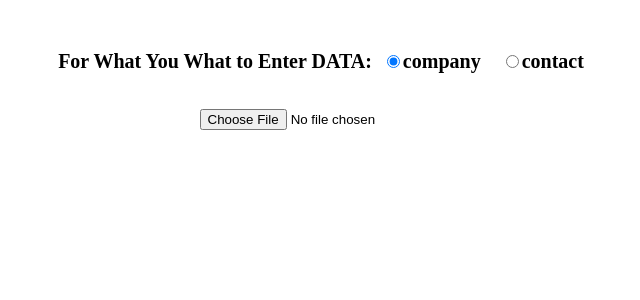
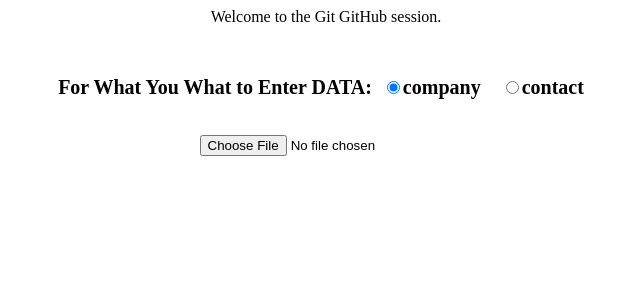
Before and after one commit to thumarkrisha/ShipmentPlacement, a React (Create React App) app in the folder shipmnt-app/: page / in a window 1280 px wide. Shown: the top 300 px of the page, without its empty margins (314-954 px from the left). Built offline with nearby package versions, Linux system fonts and the light colour scheme.

Commit message:
welcome message added

```diff
--- a/shipmnt-app/src/App.js
+++ b/shipmnt-app/src/App.js
@@ -5,6 +5,7 @@
 function App() {
   return (
     <div className="App">
+      Welcome to the Git GitHub session.
       <InpuFile/>
     </div>
   );
```
